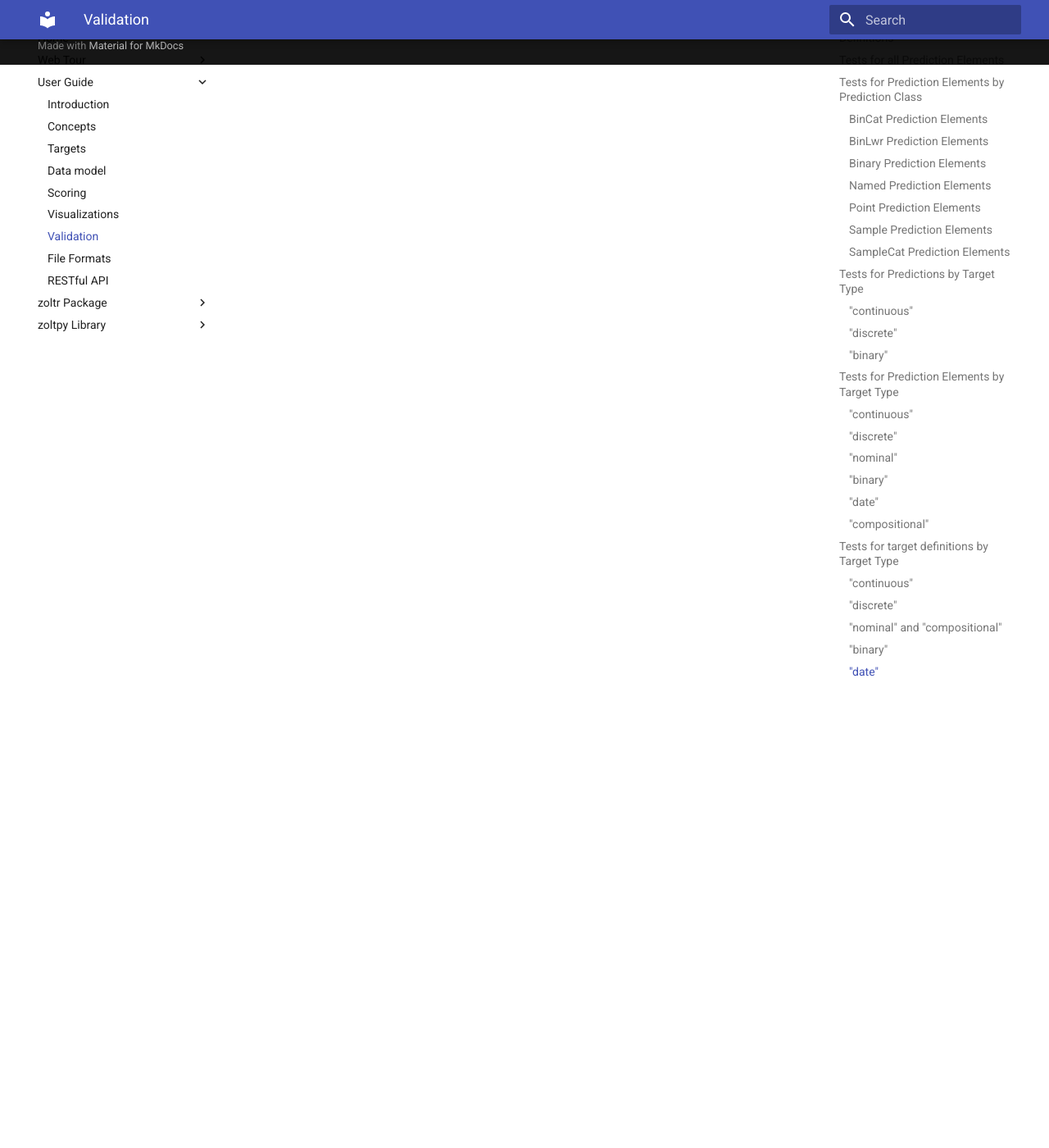
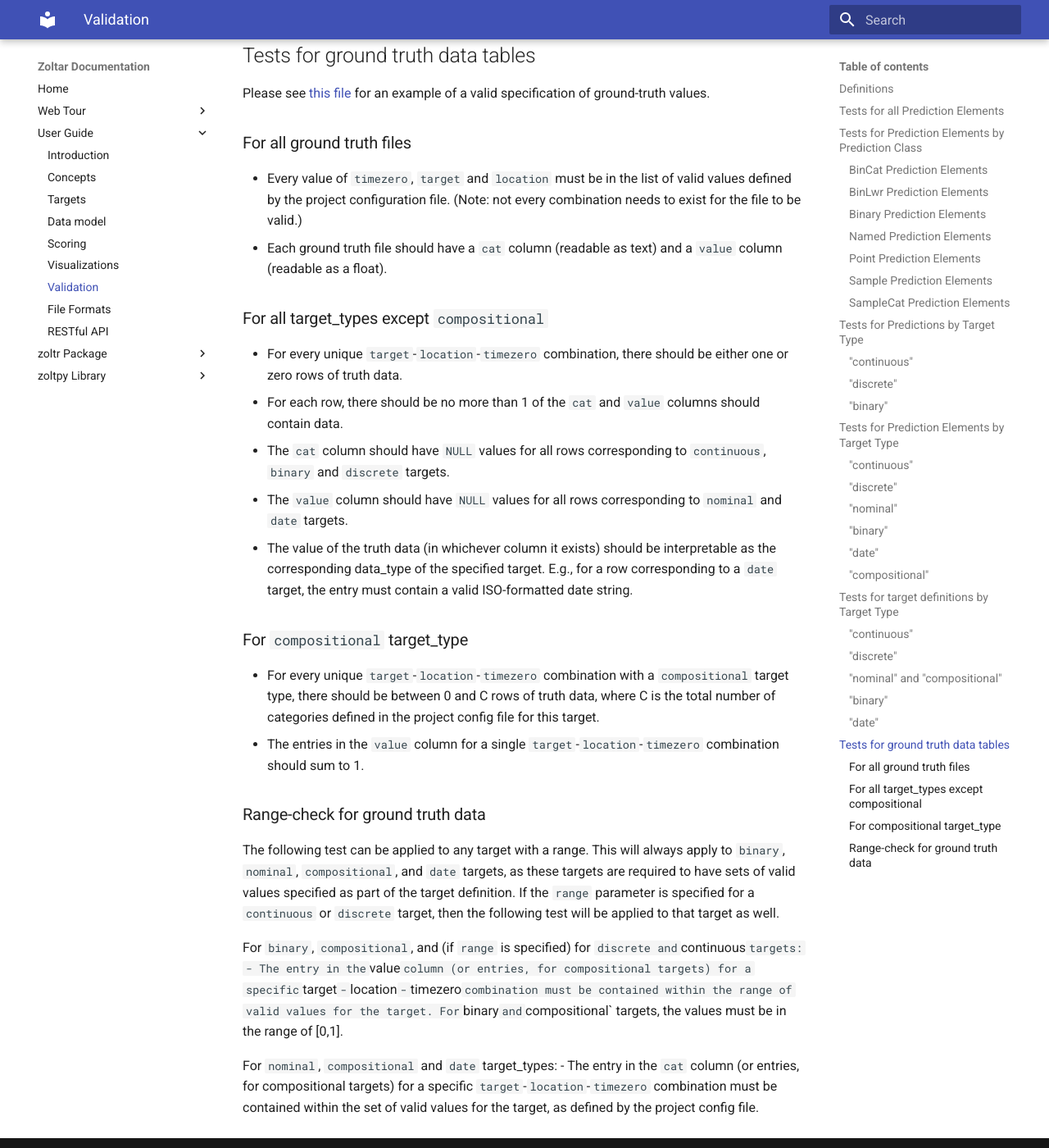
Before and after one commit to reichlab/docs.zoltardata, an MkDocs documentation site: the page built from docs/Validation.md, in a window 1280 px wide and 1400 px high, scrolled down 5942 px. Shown: the whole window at 82% size. Built offline with MkDocs 1.6.1 and Material for MkDocs 9.7.7, drawn with Linux system fonts in a browser that asks for light colours.

Commit message:
updates for ground truth validation, with example

```diff
--- a/docs/Validation.md
+++ b/docs/Validation.md
@@ -192,3 +192,36 @@ These tests are performed when a target is created or updated.
 
  - the `unit` parameter is required to be one of `month`, `week`, `biweek`, or `day`
  - the `dates` parameter must contain a list of text elements in `YYYY-MM-DD` format that can be interpreted as dates.
+
+
+## Tests for ground truth data tables
+
+Please see [this file](../zoltar-ground-truth-example.csv) for an example of a valid specification of ground-truth values.
+
+### For all ground truth files
+
+ - Every value of `timezero`, `target` and `location` must be in the list of valid values defined by the project configuration file. (Note: not every combination needs to exist for the file to be valid.)
+ - Each ground truth file should have a `cat` column (readable as text) and a `value` column (readable as a float).
+
+### For all target_types except `compositional`
+
+ - For every unique `target`-`location`-`timezero` combination, there should be either one or zero rows of truth data.
+ - For each row, there should be no more than 1 of the `cat` and `value` columns should contain data.
+ - The `cat` column should have `NULL` values for all rows corresponding to `continuous`, `binary` and `discrete` targets.
+ - The `value` column should have `NULL` values for all rows corresponding to `nominal` and `date` targets.
+ - The value of the truth data (in whichever column it exists) should be interpretable as the corresponding data_type of the specified target. E.g., for a row corresponding to a `date` target, the entry must contain a valid ISO-formatted date string.
+
+### For `compositional` target_type
+
+ - For every unique `target`-`location`-`timezero` combination with a `compositional` target type, there should be between 0 and C rows of truth data, where C is the total number of categories defined in the project config file for this target.
+ - The entries in the `value` column for a single `target`-`location`-`timezero` combination should sum to 1.
+
+### Range-check for ground truth data
+
+The following test can be applied to any target with a range. This will always apply to `binary`, `nominal`, `compositional`, and `date` targets, as these targets are required to have sets of valid values specified as part of the target definition. If the `range` parameter is specified for a `continuous` or `discrete` target, then the following test will be applied to that target as well.
+
+For `binary`, `compositional`, and (if `range` is specified) for `discrete and `continuous` targets:
+ - The entry in the `value` column (or entries, for compositional targets) for a specific `target`-`location`-`timezero` combination must be contained within the range of valid values for the target. For `binary` and `compositional` targets, the values must be in the range of [0,1].
+
+For `nominal`, `compositional` and `date` target_types:
+ - The entry in the `cat` column (or entries, for compositional targets) for a specific `target`-`location`-`timezero` combination must be contained within the set of valid values for the target, as defined by the project config file.
```
Also changed, not shown: docs/Targets.md (+1 -1 lines), zoltar-ground-truth-example.csv (added, +23 -0 lines).
